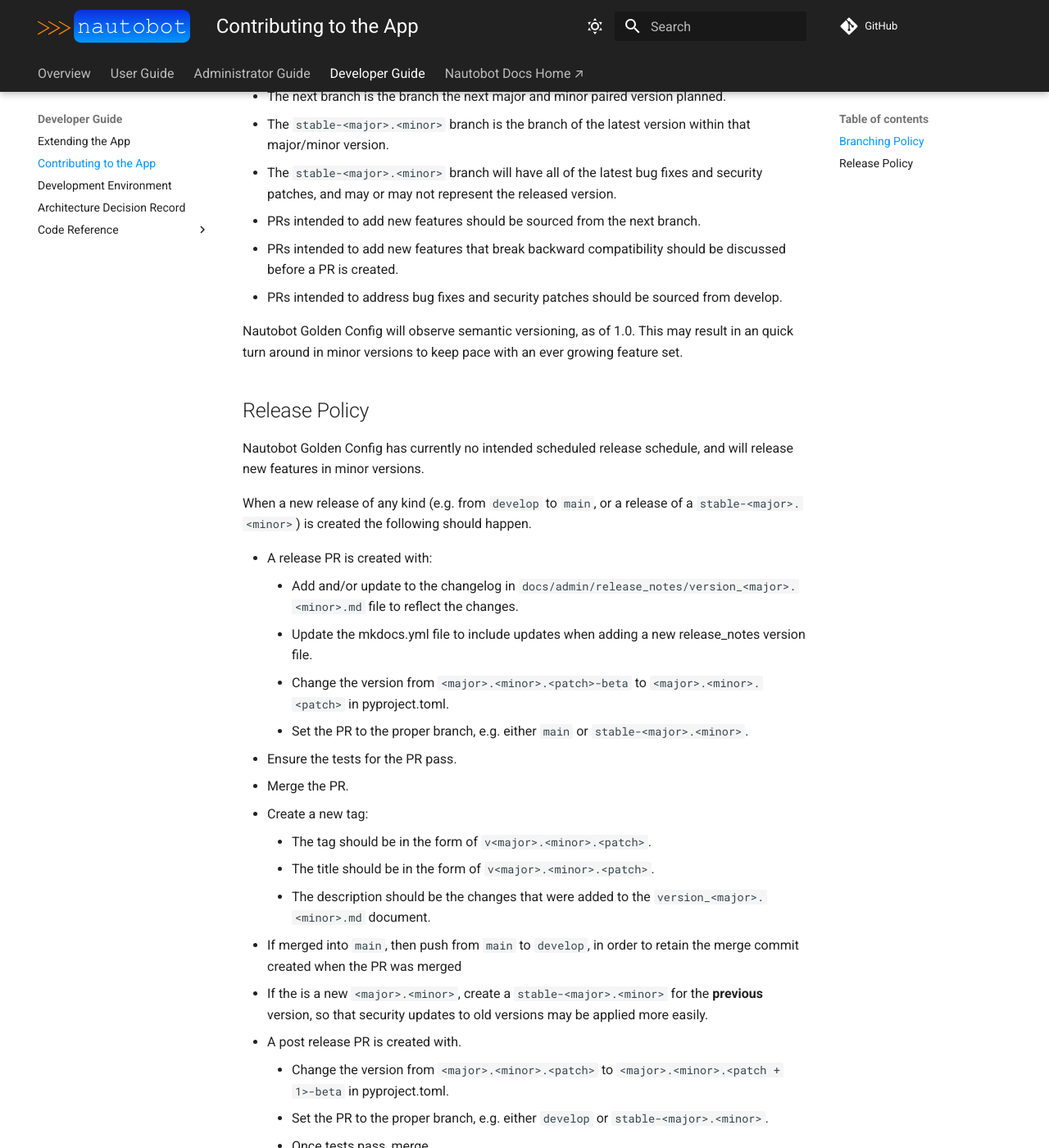
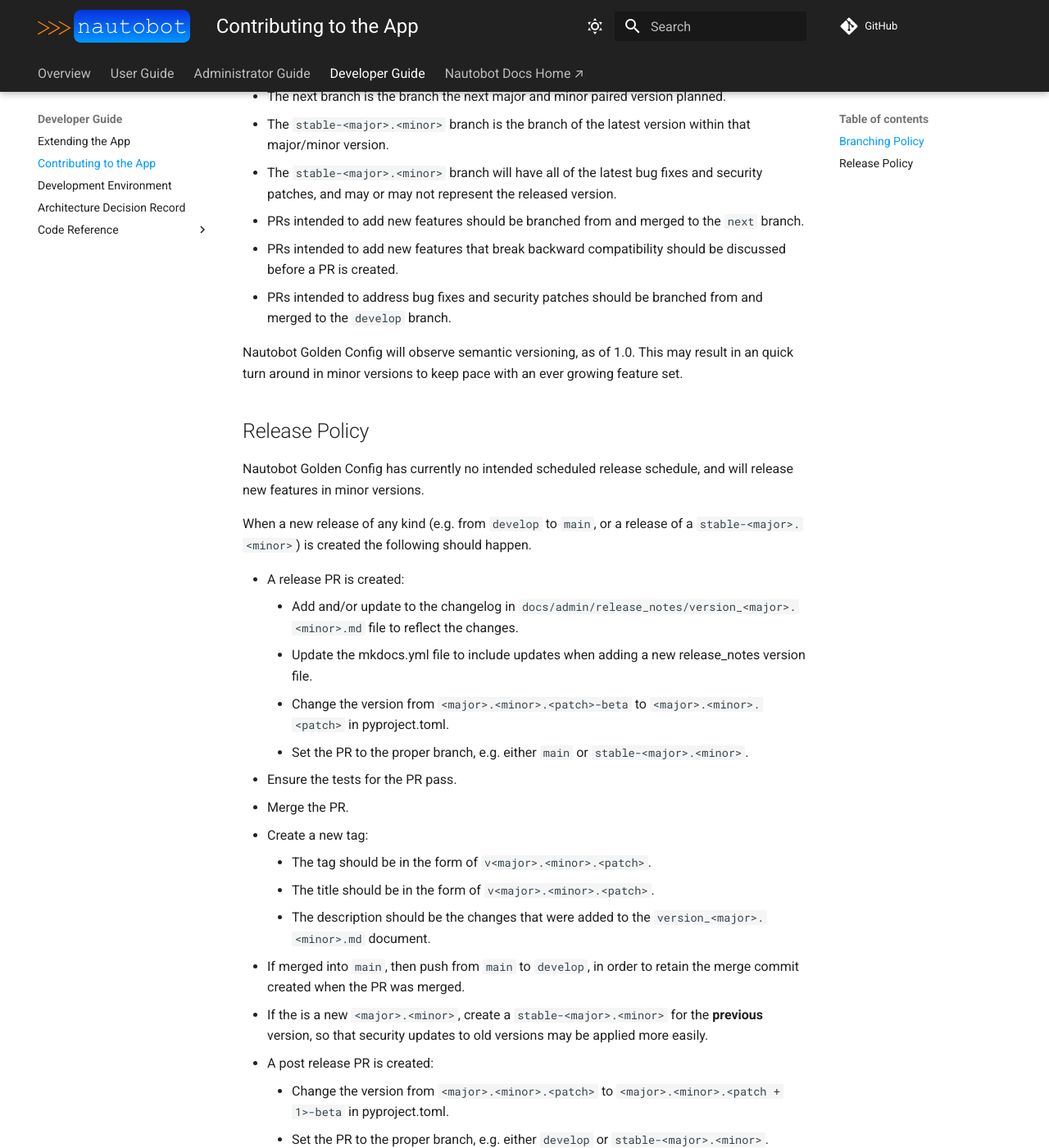
Before and after one commit to nautobot/nautobot-app-golden-config, an MkDocs documentation site: the page built from docs/dev/dev_contributing.md, in a window 1280 px wide and 1400 px high, scrolled down 591 px. Shown: the whole window at 82% size. Built offline with MkDocs 1.6.1 and Material for MkDocs 9.7.7, drawn with Linux system fonts in a browser that asks for light colours; comment, search, counter and statistics services are not loaded.

Commit message:
Apply suggestions from code review
Co-authored-by: Nikos Kallergis <nikolaos.kallergis@gmail.com>

```diff
--- a/docs/dev/dev_contributing.md
+++ b/docs/dev/dev_contributing.md
@@ -13,13 +13,13 @@
 
 The branching policy includes the following tenets:
 
-- The develop branch is the branch for bug fixes.
+- The `develop` branch is the branch for bug fixes.
 - The next branch is the branch the next major and minor paired version planned.
 - The `stable-<major>.<minor>` branch is the branch of the latest version within that major/minor version.
 - The `stable-<major>.<minor>` branch will have all of the latest bug fixes and security patches, and may or may not represent the released version.
-- PRs intended to add new features should be sourced from the next branch.
+- PRs intended to add new features should be branched from and merged to the `next` branch.
 - PRs intended to add new features that break backward compatibility should be discussed before a PR is created.
-- PRs intended to address bug fixes and security patches should be sourced from develop.
+- PRs intended to address bug fixes and security patches should be branched from and merged to the `develop` branch.
 
 Nautobot Golden Config will observe semantic versioning, as of 1.0. This may result in an quick turn around in minor versions to keep pace with an ever growing feature set.
 
@@ -29,7 +29,7 @@
 
 When a new release of any kind (e.g. from `develop` to `main`, or a release of a `stable-<major>.<minor>`) is created the following should happen.
 
-- A release PR is created with:
+- A release PR is created:
     - Add and/or update to the changelog in `docs/admin/release_notes/version_<major>.<minor>.md` file to reflect the changes.
     - Update the mkdocs.yml file to include updates when adding a new release_notes version file.
     - Change the version from `<major>.<minor>.<patch>-beta` to `<major>.<minor>.<patch>` in pyproject.toml.
@@ -40,9 +40,9 @@
     - The tag should be in the form of `v<major>.<minor>.<patch>`.
     - The title should be in the form of `v<major>.<minor>.<patch>`.
     - The description should be the changes that were added to the `version_<major>.<minor>.md` document.
-- If merged into `main`, then push from `main` to `develop`, in order to retain the merge commit created when the PR was merged
+- If merged into `main`, then push from `main` to `develop`, in order to retain the merge commit created when the PR was merged.
 - If the is a new `<major>.<minor>`, create a `stable-<major>.<minor>` for the **previous** version, so that security updates to old versions may be applied more easily.
-- A post release PR is created with.
+- A post release PR is created:
     - Change the version from `<major>.<minor>.<patch>` to `<major>.<minor>.<patch + 1>-beta` in pyproject.toml.
     - Set the PR to the proper branch, e.g. either `develop` or `stable-<major>.<minor>`.
     - Once tests pass, merge.
```
